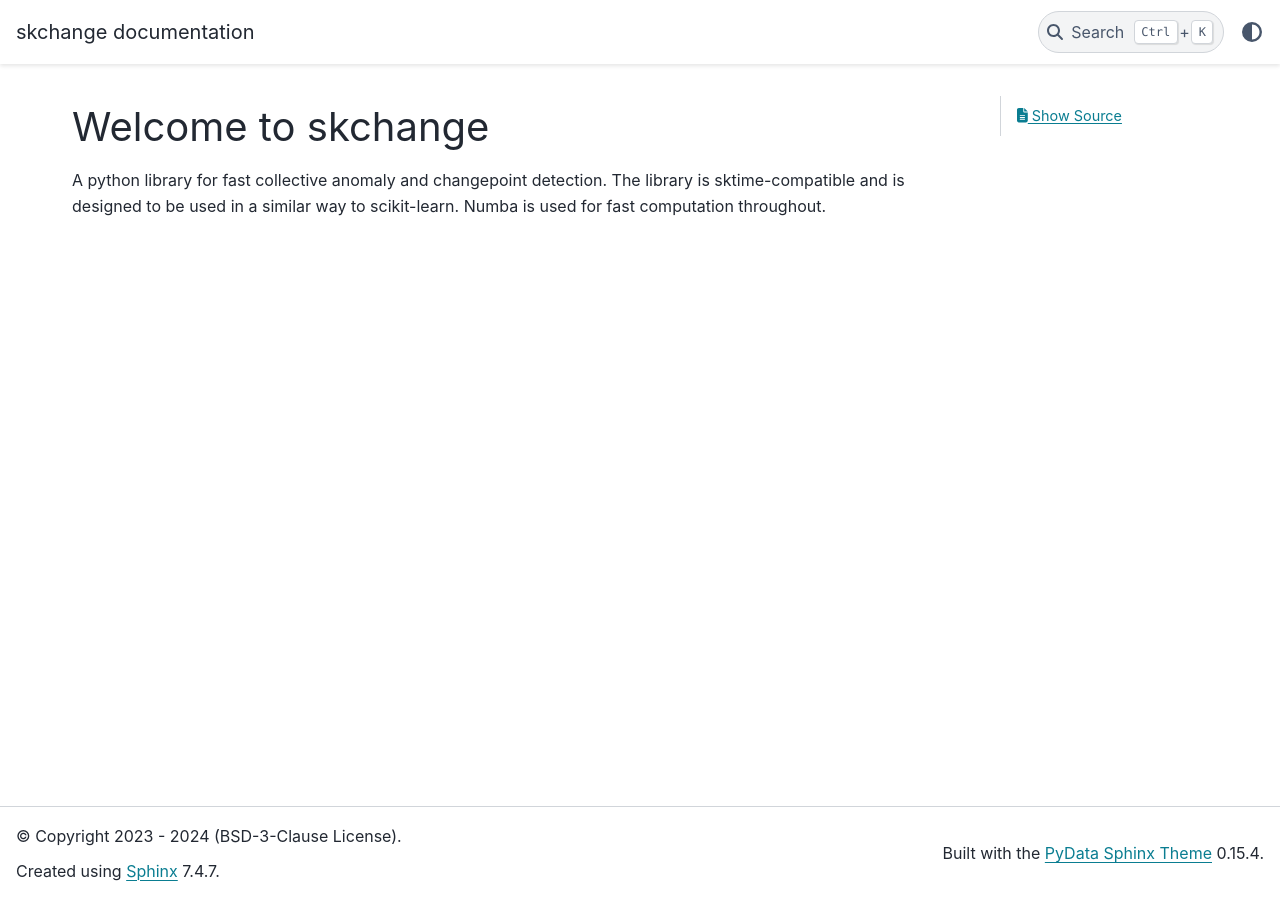
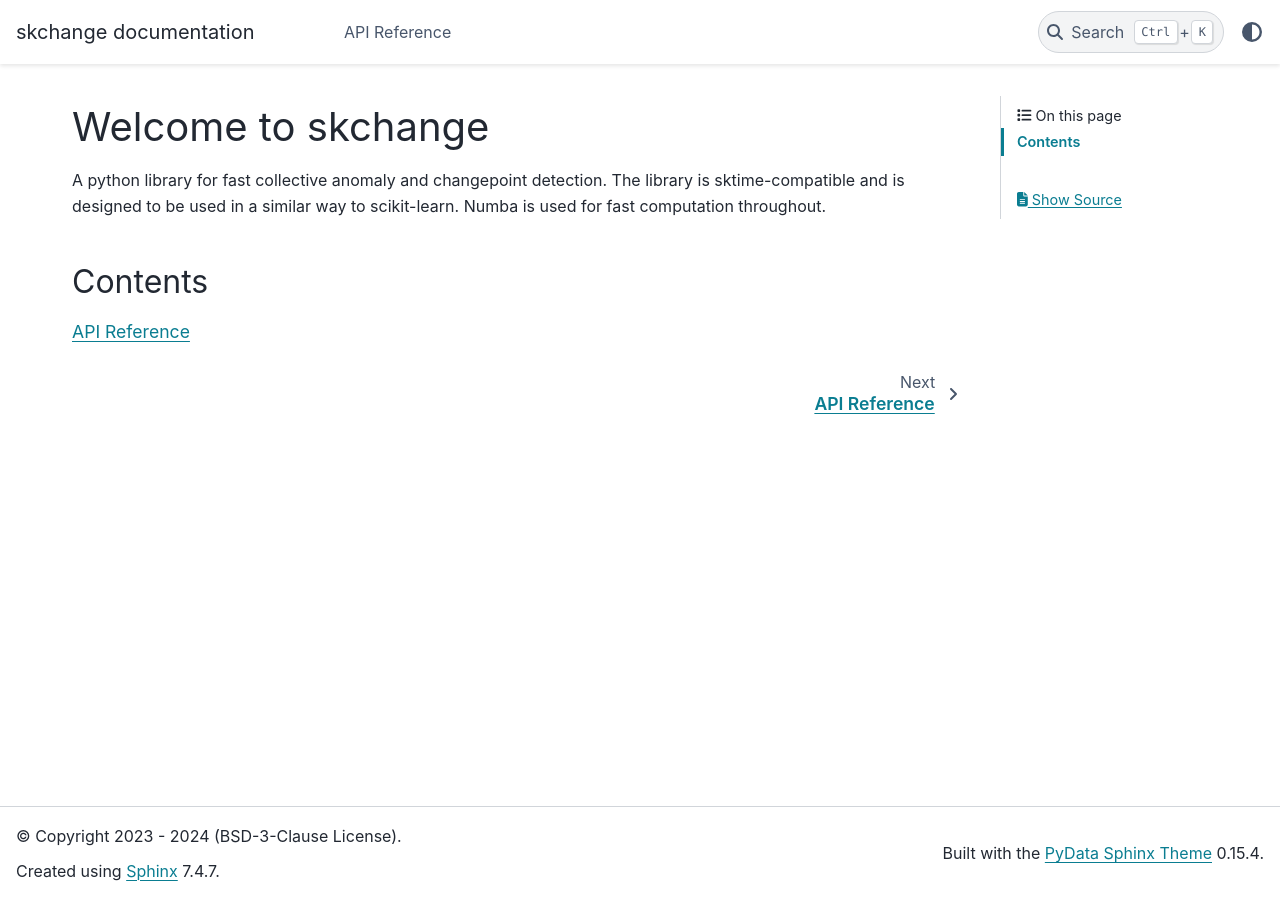
Before and after one commit to NorskRegnesentral/skchange, a Sphinx documentation site: the page built from docs/source/index.rst, in a window 1280 px wide. Built offline with Sphinx 7.4.7 and the PyData theme 0.15.4, drawn with Linux system fonts in a browser that asks for light colours.

Commit message:
docs: add contents list to index

```diff
--- a/docs/source/index.rst
+++ b/docs/source/index.rst
@@ -7,3 +7,10 @@ Welcome to skchange
 A python library for fast collective anomaly and changepoint detection.
 The library is sktime-compatible and is designed to be used in a similar way to
 scikit-learn. Numba is used for fast computation throughout.
+
+Contents
+--------
+
+.. toctree::
+
+   api_reference
```
